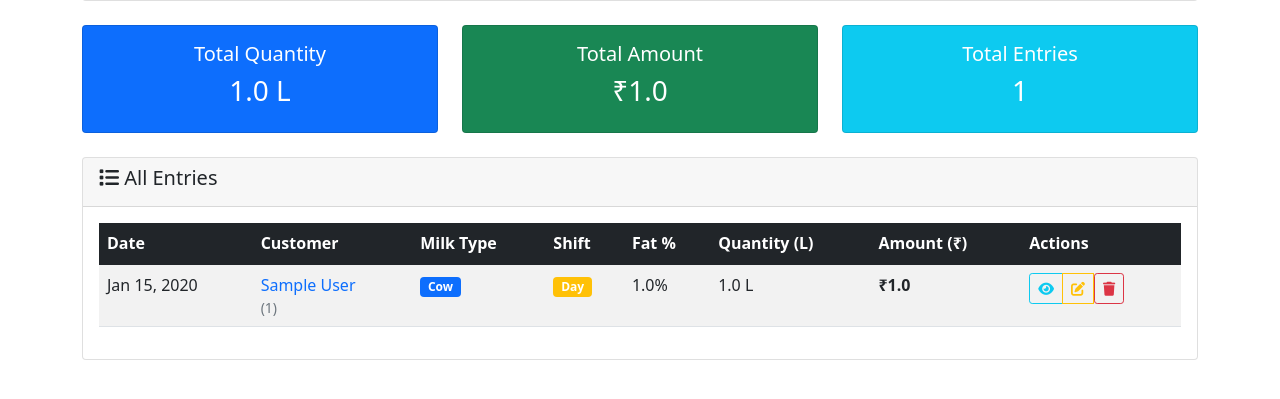
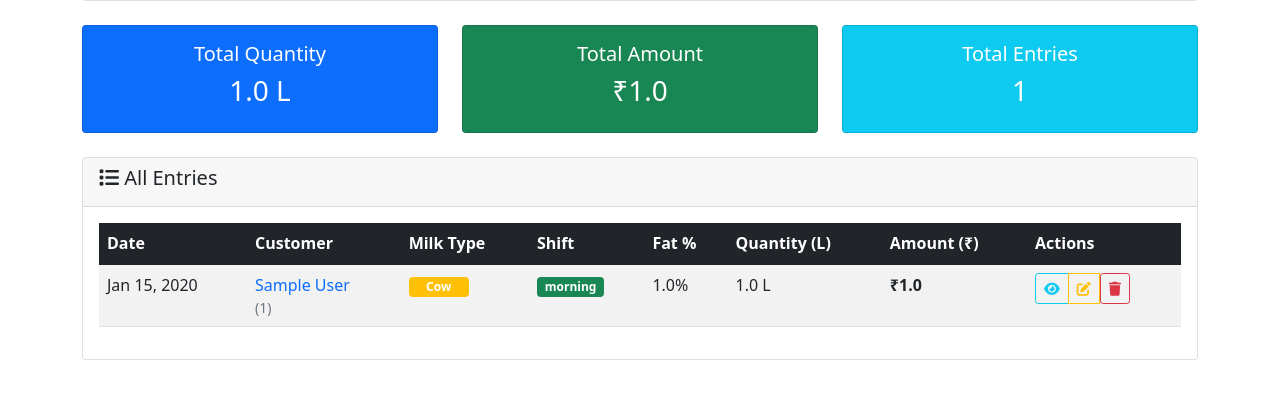
Before and after one commit to zeeshan797/milk-management-system, a Django app: page /entries/ in a window 1280 px wide. Shown: the part 288-687 px from the top of the page. Run offline with Django 5.2, Linux system fonts and the light colour scheme; tables that the repository leaves empty hold one stand-in row (values such as "Sample post").

Commit message:
Updated Color and optimized code

```diff
--- a/milk_app/models.py
+++ b/milk_app/models.py
@@ -12,7 +12,7 @@ class Customer(models.Model):
 
 class MilkEntry(models.Model):
     milk_type_choices = (("cow", "Cow"), ("buffalo", "Buffalo"))
-    shift_choices = (("day", "Day"), ("evening", "Evening"))
+    shift_choices = (("morning", "morning"), ("evening", "Evening"))
 
     customer = models.ForeignKey(Customer, on_delete=models.CASCADE)
     acc_no = models.IntegerField(blank=True, null=True, editable=False)
--- a/milk_app/templates/entries.html
+++ b/milk_app/templates/entries.html
@@ -52,7 +52,7 @@
                 <label for="shift" class="form-label">Shift</label>
                 <select class="form-select" name="shift">
                     <option value="">All Shifts</option>
-                    <option value="day" {% if selected_shift == 'day' %}selected{% endif %}>Day</option>
+                    <option value="day" {% if selected_shift == 'morning' %}selected{% endif %}>Morning</option>
                     <option value="evening" {% if selected_shift == 'evening' %}selected{% endif %}>Evening</option>
                 </select>
             </div>
@@ -127,12 +127,12 @@
                             </a>
                         </td>
                         <td>
-                            <span class="badge bg-{% if entry.milk_type == 'cow' %}primary{% else %}warning{% endif %}">
+                            <span class="badge bg-{% if entry.milk_type == 'cow' %}warning{% else %}dark{% endif %}" style="min-width: 60px">
                                 {{ entry.get_milk_type_display }}
                             </span>
                         </td>
                         <td>
-                            <span class="badge bg-{% if entry.shift == 'day' %}warning{% else %}info{% endif %}">
+                            <span class="badge bg-{% if entry.shift == 'morning' %}success{% else %}danger{% endif %}">
                                 {{ entry.get_shift_display }}
                             </span>
                         </td>
--- a/milk_app/templates/home.html
+++ b/milk_app/templates/home.html
@@ -145,7 +145,7 @@
                             </a>
                         </td>
                         <td>
-                            <span class="badge bg-{% if entry.milk_type == 'cow' %}primary{% else %}warning{% endif %}">
+                            <span class="badge bg-{% if entry.milk_type == 'cow' %}primary{% else %}warning{% endif %}" style="min-width: 60px">
                                 {{ entry.get_milk_type_display }}
                             </span>
                         </td>
```
Also changed, not shown: milk_app/templates/payment_summary.html (+0 -11 lines), milk_app/migrations/0004_alter_milkentry_shift.py (added).
